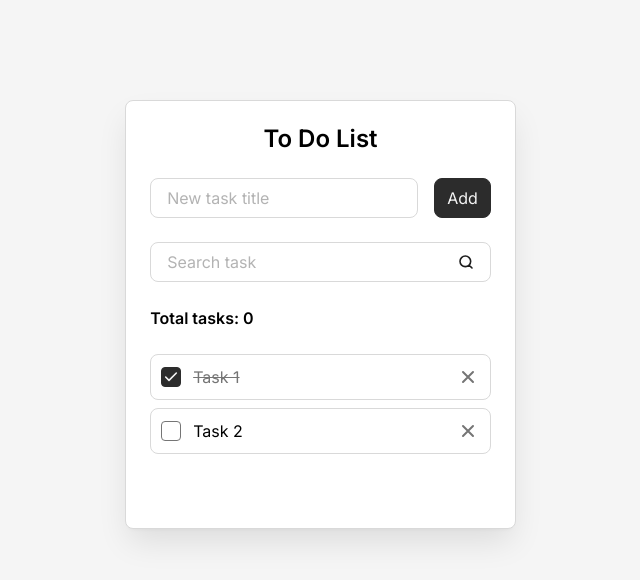
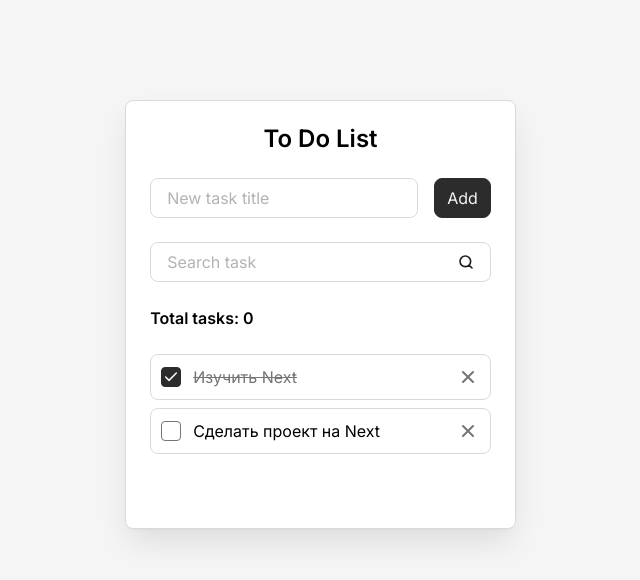
Before and after one commit to HelenVirtanen/react-app, a React (Vite) app: page / in a window 1280 px wide. Shown: the top 580 px of the page, without its empty margins (312-952 px from the left). Built offline with nearby package versions, Linux system fonts and the light colour scheme.

Commit message:
feat(TodoItem.jsx): add TodoItem props

```diff
--- a/src/components/TodoItem.jsx
+++ b/src/components/TodoItem.jsx
@@ -1,14 +1,22 @@
-const TodoItem = () => {
+const TodoItem = (props) => {
+  const {
+    className = '',
+    id,
+    title,
+    isDone
+  } = props;
+
   return (
-    <li className="todo__item todo-item">
+    <li className={`todo-item ${className}`}>
       <input
         className="todo-item__checkbox"
-        id="task-1"
+        id={id}
         type="checkbox"
-        checked
+        checked={isDone}
+        readOnly
       />
-      <label className="todo-item__label" htmlFor="task-1">
-        Task 1
+      <label className="todo-item__label" htmlFor={id}>
+        {title}
       </label>
       <button
         className="todo-item__delete-button"
--- a/src/components/TodoList.jsx
+++ b/src/components/TodoList.jsx
@@ -9,34 +9,18 @@ const TodoList = () => {
 
   return (
     <ul className="todo__list">
-      <TodoItem title="Выпить молока" isDone={true}/>
-      <li className="todo__item todo-item">
-        <input className="todo-item__checkbox" id="task-2" type="checkbox" />
-        <label className="todo-item__label" htmlFor="task-2">
-          Task 2
-        </label>
-        <button
-          className="todo-item__delete-button"
-          aria-label="Delete"
-          title="Delete"
-        >
-          <svg
-            width="20"
-            height="20"
-            viewBox="0 0 20 20"
-            fill="none"
-            xmlns="http://www.w3.org/2000/svg"
-          >
-            <path
-              d="M15 5L5 15M5 5L15 15"
-              stroke="#757575"
-              strokeWidth="2"
-              strokeLinecap="round"
-              strokeLinejoin="round"
-            />
-          </svg>
-        </button>
-      </li>
+      <TodoItem
+        className="todo__item"
+        id="task-1"
+        title="Изучить Next"
+        isDone
+      />
+      <TodoItem
+        className="todo__item"
+        id="task-2"
+        title="Сделать проект на Next"
+        isDone={false}
+      />
     </ul>
   );
 };
```
